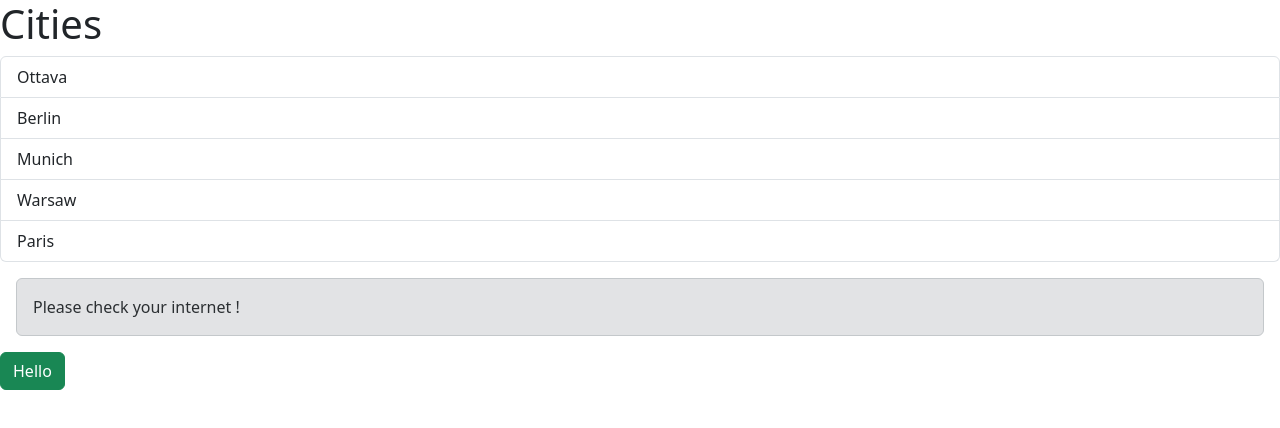
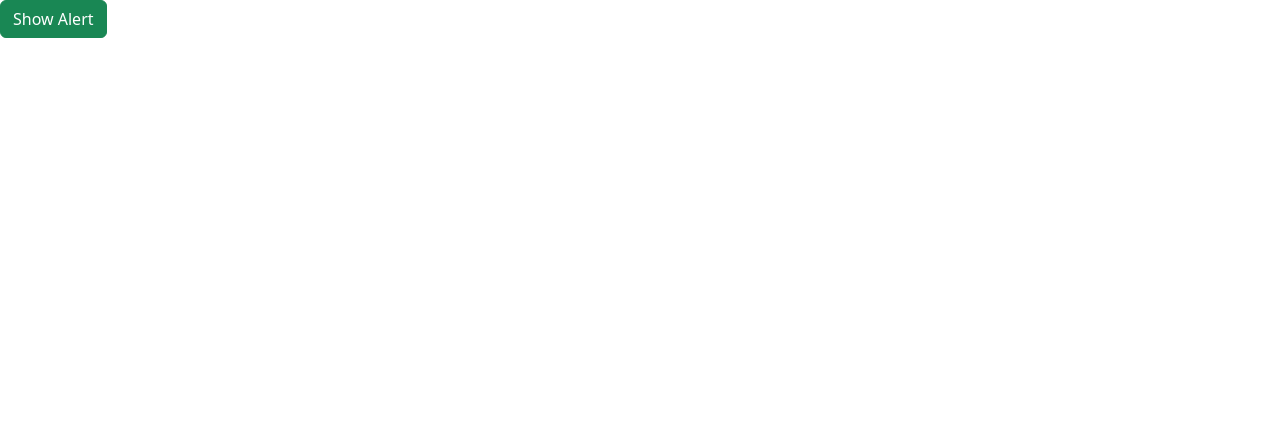
Before and after one commit to muminDev/PracticeWithReact, a React (Vite) app in the folder reactwithmosh/: page / in a window 1280 px wide. Shown: the top 428 px of the page. Built offline with nearby package versions, Linux system fonts and the light colour scheme.

Commit message:
show and close alert message

```diff
--- a/reactwithmosh/src/App.tsx
+++ b/reactwithmosh/src/App.tsx
@@ -1,25 +1,23 @@
-import Listgroup from "./components/ListGroup.tsx";
+import { useState } from "react";
 import Alert from "./components/alert.tsx";
 import Button from "./components/buttons.tsx";
 
 function App() {
-  const cities = ["Ottava", "Berlin", "Munich", "Warsaw", "Paris"];
-  const handleSelectItem = (item: string) => {
-    console.log(item);
-  };
-  const onClickButton = () => {
-    console.log("Heyy");
-  };
+  const [alertVisibility, setAlertVisibility] = useState(false);
   return (
     <div>
-      <Listgroup
-        items={cities}
-        heading="Cities"
-        onSelectItem={handleSelectItem}
+      {alertVisibility && (
+        <Alert onClose={() => setAlertVisibility(false)}>
+          Please check your internet !
+        </Alert>
+      )}
+      <Button
+        color="success"
+        children="Show Alert"
+        onClick={() => {
+          setAlertVisibility(true);
+        }}
       />
-
-      <Alert>Please check your internet !</Alert>
-      <Button color="success" children="Hello" onClick={onClickButton} />
     </div>
   );
 }
--- a/reactwithmosh/src/components/alert.tsx
+++ b/reactwithmosh/src/components/alert.tsx
@@ -1,11 +1,22 @@
 interface AlertProps {
   children: string;
+  onClose: () => void;
 }
 
-const alert = ({ children }: AlertProps) => {
+const alert = ({ children, onClose }: AlertProps) => {
   return (
-    <div className="alert alert-secondary m-3" role="alert">
+    <div
+      className="alert alert-secondary alert-dismissible fade show"
+      role="alert"
+    >
       {children}
+      <button
+        type="button"
+        className="btn-close"
+        data-bs-dismiss="alert"
+        aria-label="Close"
+        onClick={onClose}
+      ></button>
     </div>
   );
 };
```
